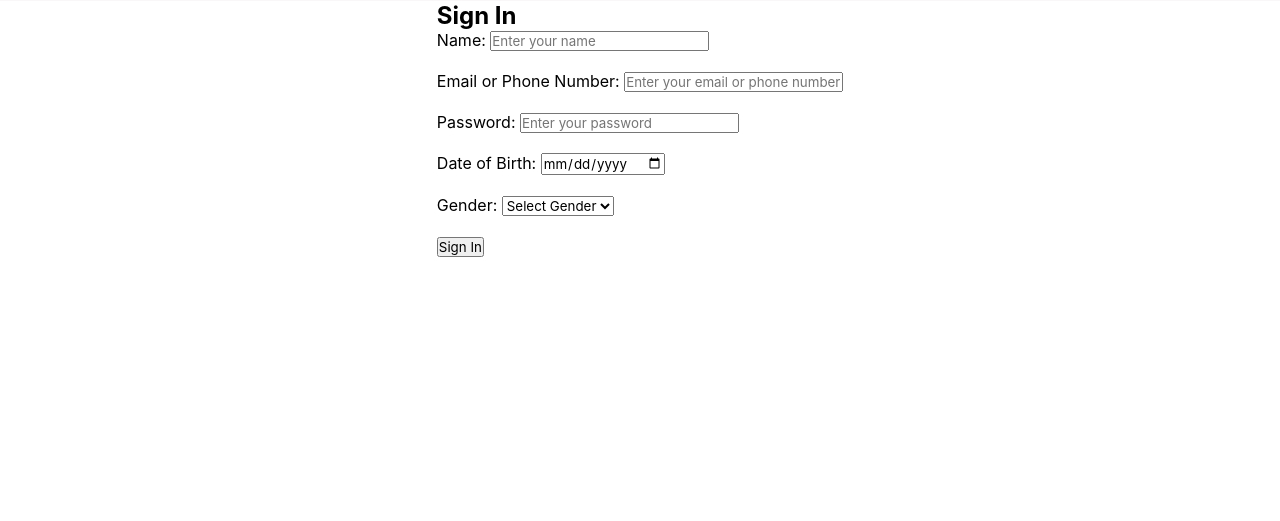
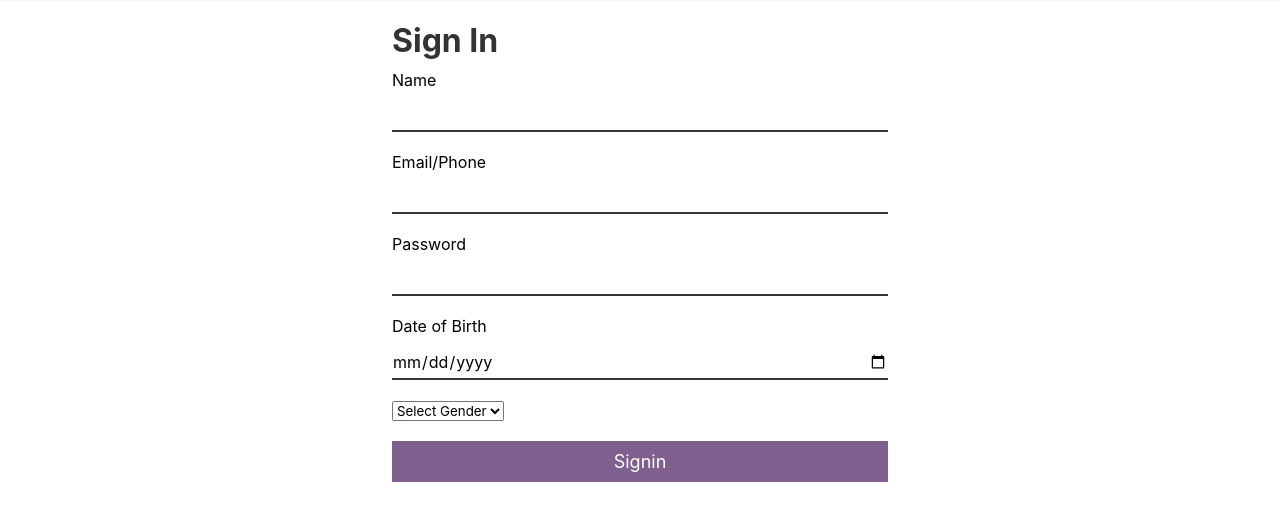
Before and after one commit to shreyas-3007/Ethere, a website: page pages/signUp.html in a window 1280 px wide. Shown: the part 79-600 px from the top of the page. Drawn offline with nearby package versions, Linux system fonts and the light colour scheme.

Commit message:
added css to signin page

```diff
--- a/pages/signUp.html
+++ b/pages/signUp.html
@@ -62,47 +62,55 @@
 
           <form id="signInForm"  method="post" action="/signup"
           onsubmit="return validateForm()">
-            <label for="name">Name:</label>
+
+            <div class="input-box">
+              <span>Name</span>
             <input
               type="text"
               id="name"
               name="name"
-              placeholder="Enter your name"
+
               required
-            /><br /><br />
+            /></div>
 
-            <label for="username">Email or Phone Number:</label>
+            <div class="input-box">
+              <span>Email/Phone</span>
             <input
               type="text"
               id="username"
               name="username"
-              placeholder="Enter your email or phone number"
+
               required
-            /><br /><br />
+            /></div>
 
-            <label for="password">Password:</label>
+            <div class="input-box">
+              <span>Password</span>
             <input
               type="password"
               id="password"
               name="password"
-              placeholder="Enter your password"
+
               required
-            />
+            /></div>
             <div id="validationMessage" class="validation-message"></div>
-            <br /><br />
 
-            <label for="dob">Date of Birth:</label>
-            <input type="date" id="dob" name="dob" required /><br /><br />
 
-            <label for="gender">Gender:</label>
+            <div class="input-box">
+              <span>Date of Birth</span>
+            <input type="date" id="dob" name="dob" required /></div>
+
+            <div class="input-box">
             <select id="gender" name="gender" required>
-              <option value="">Select Gender</option>
+              <option value="Select Gender">Select Gender</option>
               <option value="male">Male</option>
               <option value="female">Female</option>
               <option value="other">Other</option></select
             >
-            <br /><br />
-            <button type="submit">Sign In</button>
+          </div>
+
+
+          <div class="input-box"> <input type="submit" value="Signin" name="" /></div>
+
           </form>
 
         </div>
--- a/style/signin.css
+++ b/style/signin.css
@@ -22,3 +22,47 @@
 .satisfied {
   color: green;
 }
+
+
+.login_container {
+  background-color: #fff;
+  padding: 40px;
+  width: 45%;
+  padding-bottom: 20px;
+  padding-top: 20px;
+}
+
+.login_container h2 {
+  font-weight: bold;
+  font-size: 2em;
+  margin-bottom: 10px;
+  color: #333;
+}
+
+.login_container .input-box {
+  position: relative;
+  width: 100%;
+  margin-top: 10px;
+}
+
+.login_container .input-box input {
+  width: 100%;
+  padding: 5px 0;
+  font-size: 16px;
+  margin: 10px 0;
+  border: none;
+  border-bottom: 2px solid #333;
+  outline: none;
+  resize: none;
+}
+
+.login_container  .input-box input[type="submit"] {
+  width: 100%;
+  background: rgb(127, 95, 141);
+  color: #fff;
+  border: none;
+  cursor: pointer;
+  padding: 10px;
+  font-size: 18px;
+  transition: 0.5s;
+}
```
